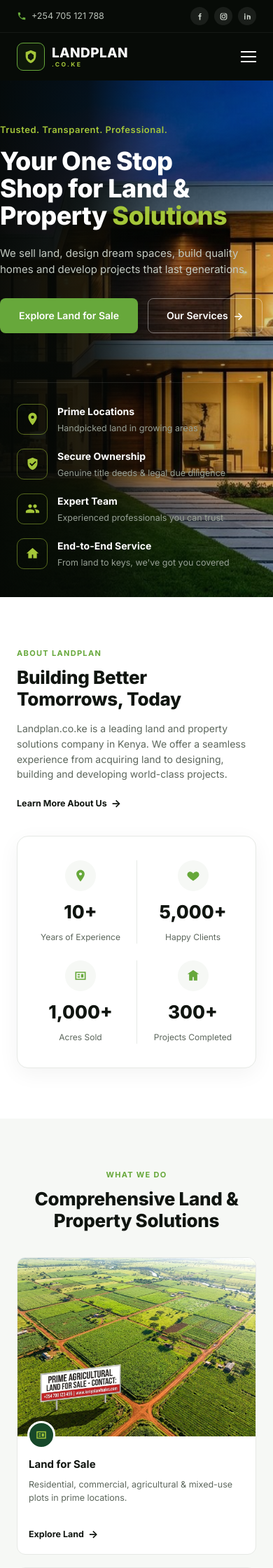
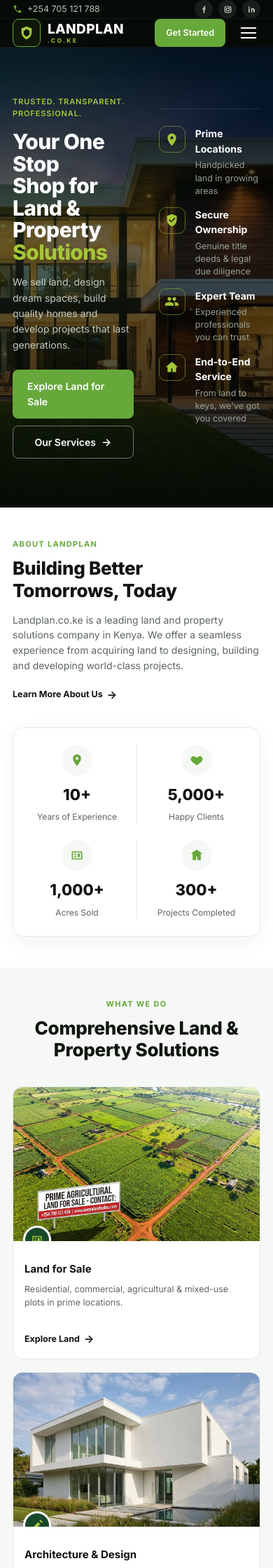
Before and after one commit to kenikiara/landplan-website, a PHP site: page /index.html in a window 390 px wide. Shown: the top 2240 px of the page at 70% size. Run offline with PHP 8.4, Linux system fonts and the light colour scheme; data that the repository does not hold is empty; some libraries are stand-ins or nearby versions.

Commit message:
Responsive overhaul: fluid hero, consistent card ratios, mobile polish
- Fluid hero with clamp() sizing, taller min-height, depth gradient;
  mobile hero uses a vertical overlay so text stays readable over the photo
- Consistent 3:2 card image ratio with smooth hover zoom (land/house/svc/blog);
  16:10 on small phones
- Mobile header keeps a compact Get Started beside the menu button
- Bigger tap targets (45px nav links, 46px hero buttons), tighter mobile
  spacing, guaranteed no horizontal scroll
- Refined tablet/phone/small-phone breakpoints

Co-Authored-By: Claude Opus 4.8 <noreply@anthropic.com>

```diff
--- a/css/style.css
+++ b/css/style.css
@@ -616,5 +616,89 @@ h2 { font-size: 32px; font-weight: 800; line-height: 1.2; letter-spacing: -.01em
 }
 @media (max-width: 520px) {
   .services-grid, .land-grid, .projects-grid, .footer-grid { grid-template-columns: 1fr; }
+  .feature-strip { grid-template-columns: 1fr 1fr; }
+}
+
+/* ============================================================
+   HERO + CARDS + MOBILE POLISH  (loaded last, so it wins)
+   ============================================================ */
+
+/* never allow a sideways scroll on phones */
+html, body { overflow-x: hidden; max-width: 100%; }
+img, svg, iframe, video { max-width: 100%; }
+
+/* ---- Fluid, stronger hero ---- */
+.hero { min-height: clamp(460px, 78vh, 720px); display: flex; align-items: center; }
+.hero-inner { width: 100%; padding: clamp(48px, 8vw, 100px) 0 clamp(30px, 5vw, 60px); }
+.hero-kicker { font-size: clamp(11px, 2.6vw, 13px); letter-spacing: .08em; text-transform: uppercase; }
+.hero h1 { font-size: clamp(30px, 6.2vw, 58px); line-height: 1.05; letter-spacing: -.02em; }
+.hero-sub { font-size: clamp(14px, 3.4vw, 16px); line-height: 1.6; max-width: 460px; }
+.hero-media { background-position: 68% center; }
+.hero-media::before {
+  content: ""; position: absolute; inset: 0;
+  background: radial-gradient(120% 90% at 12% 30%, rgba(103,168,59,.14), transparent 55%);
+  z-index: 1;
+}
+
+/* ---- Cards: consistent ratio + smooth image zoom ---- */
+.land-media, .svc-media { overflow: hidden; }
+.land-media img { aspect-ratio: 3 / 2; transition: transform .55s cubic-bezier(.2,.7,.2,1); }
+.svc-media img  { aspect-ratio: 3 / 2; transition: transform .55s cubic-bezier(.2,.7,.2,1); }
+.blog-card img  { aspect-ratio: 3 / 2; object-fit: cover; }
+.land-card, .svc-card, .blog-card { border-radius: 14px; }
+.land-card:hover .land-media img,
+.svc-card:hover  .svc-media img { transform: scale(1.06); }
+.land-card:hover, .svc-card:hover, .blog-card:hover { box-shadow: 0 18px 40px rgba(16,21,16,.12); }
+.land-body { padding: 16px 16px 18px; }
+.land-price { font-size: 18px; }
+.tag { backdrop-filter: saturate(1.2); }
+
+/* ---- Tablet ---- */
+@media (max-width: 1024px) {
+  .section { padding: 56px 0; }
+  .land-grid, .projects-grid { grid-template-columns: repeat(2, 1fr); gap: 18px; }
+  .services-grid { grid-template-columns: repeat(3, 1fr); }
+}
+
+/* ---- Phones ---- */
+@media (max-width: 768px) {
+  .container { padding: 0 18px; }
+  .section { padding: 44px 0; }
+
+  /* keep a compact "Get Started" visible on mobile, beside the menu button */
+  .header-inner { gap: 10px; flex-wrap: nowrap; }
+  .header-inner > a.btn.btn-green { display: inline-flex !important; margin-left: auto; padding: 9px 15px; font-size: 12.5px; }
+  .nav-toggle { display: block; margin-left: 6px; padding: 6px; }
+  .nav { gap: 4px; padding: 14px 22px 20px; }
+  .nav > a, .nav-item { height: auto; width: 100%; }
+  .nav a { padding: 11px 0; font-size: 15px; }           /* bigger tap targets */
+  .nav .btn, .nav-account { width: 100%; justify-content: center; margin-top: 6px; }
+
+  .hero-sub { margin: 16px 0 24px; }
+  .hero-actions { gap: 10px; }
+  .hero-actions .btn { flex: 1 1 auto; justify-content: center; min-height: 46px; }
+  .hero-media::after {
+    background: linear-gradient(180deg, rgba(5,8,5,.86) 0%, rgba(5,8,5,.55) 45%, rgba(5,8,5,.9) 100%);
+  }
+  .hero-media { background-position: 62% center; }
+
+  .feature-strip { gap: 14px 16px; padding: 24px 0 30px; }
+  .feature-ico { width: 38px; height: 38px; }
+
+  .btn { padding: 12px 20px; }                            /* comfortable tap size */
+  .section-head.split { align-items: flex-start; }
+  .cta-inner { flex-direction: column; align-items: flex-start; gap: 18px; }
+  .cta-actions { width: 100%; }
+  .cta-actions .btn { flex: 1 1 auto; justify-content: center; }
+}
+
+/* ---- Small phones ---- */
+@media (max-width: 560px) {
+  .land-grid, .services-grid, .projects-grid, .blog-grid, .similar-grid { grid-template-columns: 1fr; }
+  .land-media img, .svc-media img, .blog-card img { aspect-ratio: 16 / 10; }
+  .hero-actions { flex-direction: column; }
+  .hero-actions .btn { width: 100%; }
+  .stats-card { padding: 24px 6px; }
+  .stat strong { font-size: 22px; }
   .feature-strip { grid-template-columns: 1fr; }
 }
```
